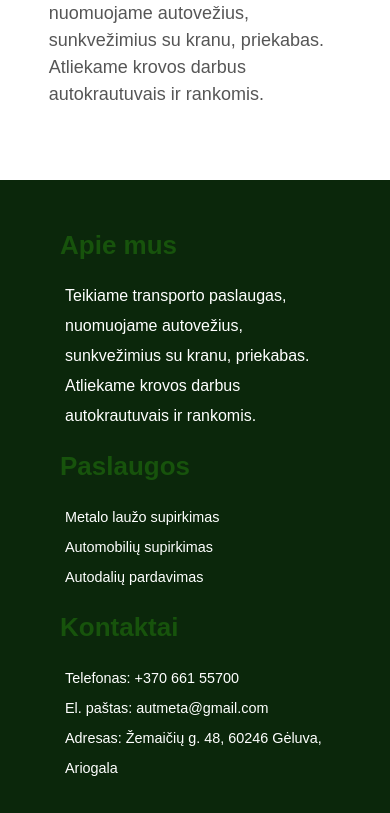
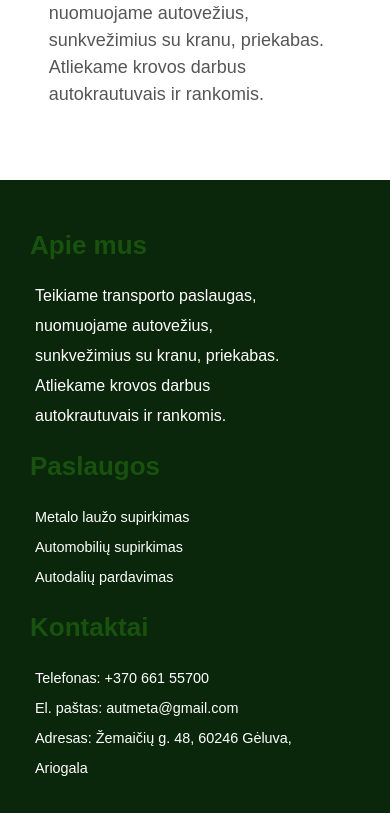
Before and after one commit to saubend/autmeta, a PHP site: page / in a window 390 px wide. Shown: the part 3159-3972 px from the top of the page. Run offline with PHP 8.4, Linux system fonts and the light colour scheme.

Commit message:
Update styles.css

```diff
--- a/styles.css
+++ b/styles.css
@@ -339,7 +339,7 @@ body {
 
     }
     .footer .col1 {
-        padding-left: 30px;
+        padding-left: 0px;
         padding-top: 20px;
         width: 100%;
         margin-left: auto;
@@ -347,14 +347,14 @@ body {
 
     }
    .footer .col2 {
-    padding-left: 30px;
+    padding-left: 0px;
         padding-top: 20px;
         width: 100%;
         margin-left: auto;
         margin-right: auto;
     }
     .footer .col3 {
-        padding-left: 30px;
+        padding-left: 0px;
         padding-top: 20px;
         width: 100%;
         margin-left: auto;
```
